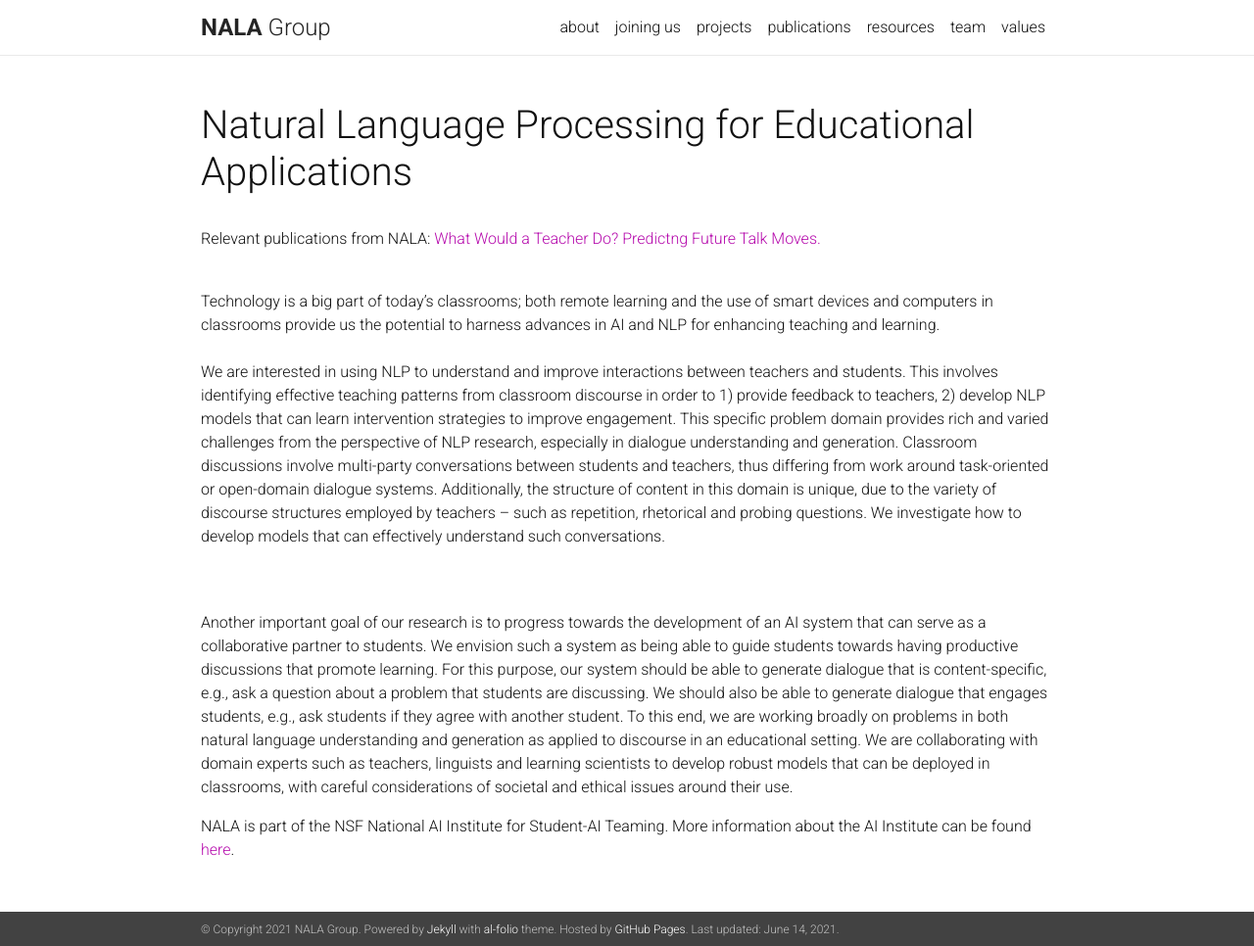
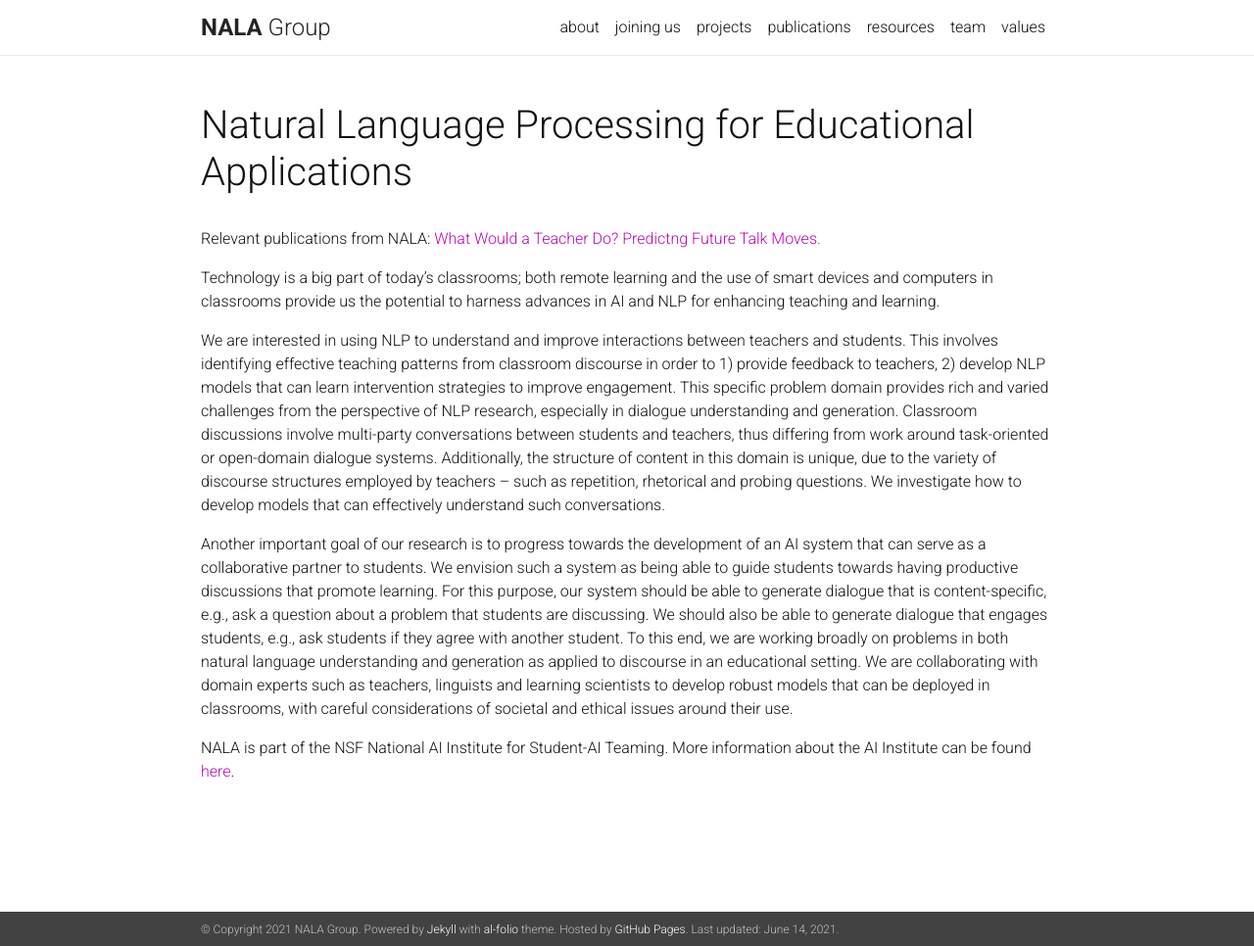
Before and after one commit to nala-cub/nala-cub.github.io, a Jekyll site: the page built from _pages/educational_applications.md, in a window 1280 px wide and 966 px high. Shown: the whole window at 98% size. Built offline with Jekyll 4.4.1, drawn with Linux system fonts in a browser that asks for light colours; nearby versions of some CDN libraries; a style sheet for code colours, icons or effects is not loaded.

Commit message:
Fix formatting

```diff
--- a/_pages/educational_applications.md
+++ b/_pages/educational_applications.md
@@ -5,13 +5,11 @@ permalink: /projects/educational_applications
 description:
 ---
 Relevant publications from NALA: <a href="https://arxiv.org/abs/2106.05249">What Would a Teacher Do? Predictng Future Talk Moves. </a>
-<br><br>
 
 Technology is a big part of today's classrooms; both remote learning and the use of smart devices and computers in classrooms provide us the potential to harness advances in AI and NLP for enhancing teaching and learning.
-<br><br>
+
 We are interested in using NLP to understand and improve interactions between teachers and students. This involves identifying effective teaching patterns from classroom discourse in order to 1) provide feedback to teachers, 2) develop NLP models that can learn intervention strategies to improve engagement. This specific problem domain provides rich and varied challenges from the perspective of NLP research, especially in dialogue understanding and generation. Classroom discussions involve multi-party conversations between students and teachers, thus differing from work around task-oriented or open-domain dialogue systems. Additionally, the structure of content in this domain is unique, due to the variety of discourse structures employed by teachers -- such as repetition, rhetorical and probing questions. We investigate how to develop models that can effectively understand such conversations.
 
-<br><br>
 Another important goal of our research is to progress towards the development of an AI system that can serve as a collaborative partner to students. We envision such a system as being able to guide students towards having productive discussions that promote learning. For this purpose, our system should be able to generate dialogue that is content-specific, e.g., ask a question about a problem that students are discussing. We should also be able to generate dialogue that engages students, e.g., ask students if they agree with another student. To this end, we are working broadly on problems in both natural language understanding and generation as applied to discourse in an educational setting. We are collaborating with domain experts such as teachers, linguists and learning scientists to develop robust models that can be deployed in classrooms, with careful considerations of societal and ethical issues around their use.
 
 NALA is part of the NSF National AI Institute for Student-AI Teaming. More information about the AI Institute can be found <a href="https://www.colorado.edu/research/ai-institute/what-we-do" target="_blank">here</a>.
```
Also changed, not shown: _pages/resources.md (+1 -1 lines).
